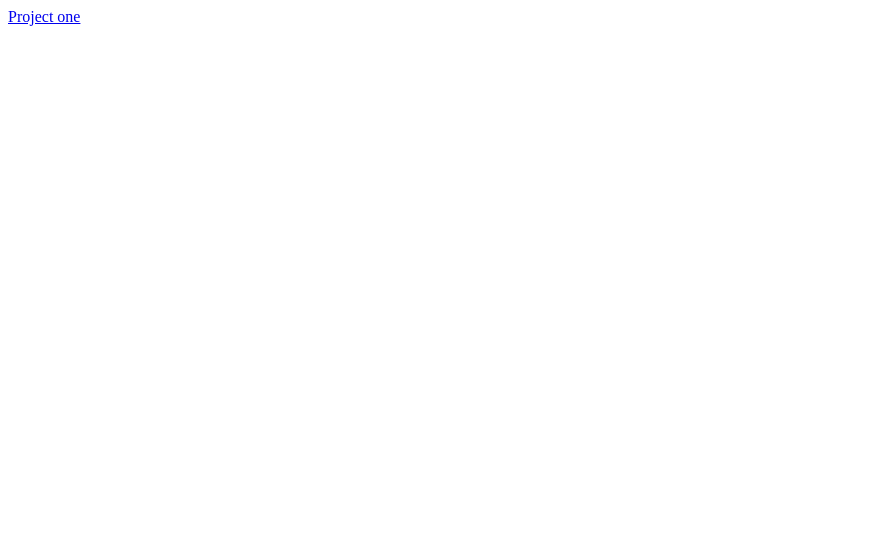
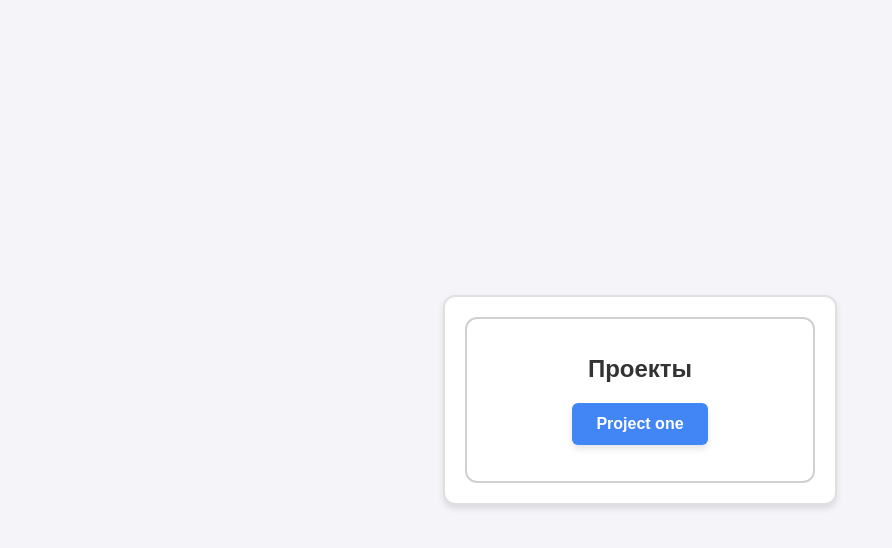
Before and after one commit to anevdashenkoOMG/anevdashenkoOMG.github.io, a plain HTML site: page index.html in a window 1280 px wide. Shown: the whole page, without its empty margins (0-892 px from the left). Drawn offline with Linux system fonts and the light colour scheme.

Commit message:
update index html

```diff
--- a/index.html
+++ b/index.html
@@ -1,3 +1,100 @@
+<!DOCTYPE html>
+<html lang="ru">
+<head>
+    <meta charset="UTF-8">
+    <meta name="viewport" content="width=device-width, initial-scale=1.0">
+    <title>Список ссылок в виде кнопок</title>
+    <style>
+        /* Общие стили */
+        body {
+            font-family: 'Arial', sans-serif;
+            background-color: #f4f4f9;
+            margin: 0;
+            padding: 0;
+            display: flex;
+            justify-content: center;
+            align-items: center;
+            min-height: 100vh;
+        }
+
+        .container {
+            background: #ffffff;
+            border: 2px solid #e0e0e0;
+            border-radius: 12px;
+            box-shadow: 0 4px 6px rgba(0, 0, 0, 0.1);
+            width: 350px;
+            padding: 20px;
+            text-align: center;
+        }
+
+        h1 {
+            color: #333333;
+            font-size: 24px;
+            margin-bottom: 20px;
+        }
+
+        ul {
+            list-style-type: none;
+            padding: 0;
+        }
+
+        li {
+            margin: 10px 0;
+        }
+
+        a {
+            display: inline-block;
+            text-decoration: none;
+            color: white;
+            font-size: 16px;
+            font-weight: bold;
+            padding: 12px 24px;
+            border-radius: 6px;
+            transition: background-color 0.3s ease, transform 0.3s ease;
+            box-shadow: 0 4px 6px rgba(0, 0, 0, 0.1);
+        }
+
+        a:hover {
+            transform: translateY(-2px);
+        }
+
+        /* Разные цвета для кнопок */
+        .btn-google {
+            background-color: #4285F4;
+        }
+
+        .btn-wikipedia {
+            background-color: #007AFF;
+        }
+
+        .btn-github {
+            background-color: #24292E;
+        }
+
+        .btn-stackoverflow {
+            background-color: #F48024;
+        }
+
+        .btn-youtube {
+            background-color: #FF0000;
+        }
+
+        /* Стиль рамки вокруг панели */
+        .panel {
+            border: 2px solid #d1d1d1;
+            border-radius: 12px;
+            padding: 20px;
+        }
+    </style>
+</head>
 <body>
-    <a href="Project_one/index.html">Project one</a>
+    <div class="container">
+        <div class="panel">
+            <h1>Проекты</h1>
+            <ul>
+                <li><a href="Project_one/index.html"class="btn-google">Project one</a></li>
+            </ul>
+        </div>
+    </div>
 </body>
+</html>
```
